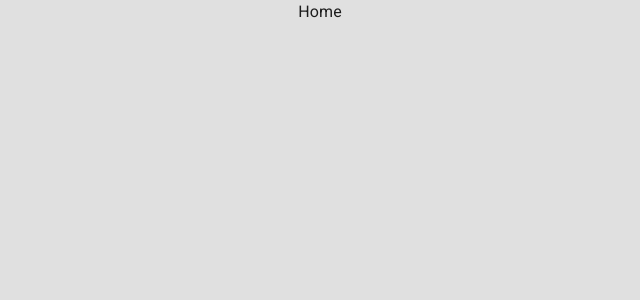
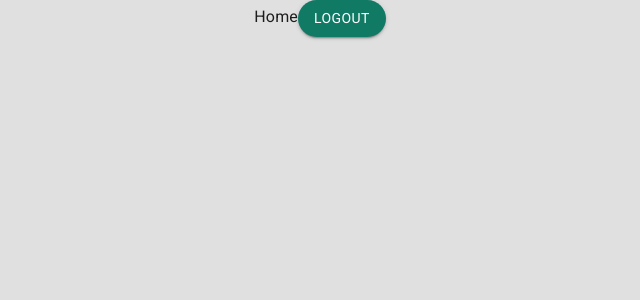
Before and after one commit to ma-lina/codeconnect, a React (Create React App) app in the folder client/: page / in a window 1280 px wide. Shown: the top 300 px of the page, without its empty margins (320-960 px from the left). Built offline with nearby package versions, Linux system fonts and the light colour scheme.

Commit message:
add logout

```diff
--- a/client/src/Components/Logout.tsx
+++ b/client/src/Components/Logout.tsx
@@ -1,9 +1,14 @@
-import React from "react";
+import { useContext } from "react";
+import Button from "@mui/material/Button";
+import { AuthContext } from "../Context/AuthContext";
 
-type Props = {};
-
-function Logout({}: Props) {
-  return <div>Logout</div>;
+function Logout() {
+  const { logOut } = useContext(AuthContext);
+  return (
+    <Button onClick={logOut} variant="contained" color="primary">
+      LOGOUT
+    </Button>
+  );
 }
 
 export default Logout;
--- a/client/src/Context/AuthContext.tsx
+++ b/client/src/Context/AuthContext.tsx
@@ -14,6 +14,7 @@ interface AuthContextType {
   setUser: (user: boolean) => void;
   loginUser: Login;
   setLoginUser: (loginUser: Login) => void;
+  logOut: () => void;
 }
 interface Props {
   children: ReactNode;
@@ -75,7 +76,7 @@ export const AuthContextProvider: React.FC<Props> = ({ children }) => {
       urlencoded.append("email", newUser.email);
       urlencoded.append("password", newUser.password);
       urlencoded.append("image", newUser.image ? newUser.image : "");
-      var requestOptions = {
+      const requestOptions = {
         method: "POST",
         body: urlencoded,
       };
@@ -98,7 +99,7 @@ export const AuthContextProvider: React.FC<Props> = ({ children }) => {
     if (loginUser !== null) {
       urlencoded.append("email", loginUser.email);
       urlencoded.append("password", loginUser.password);
-      var requestOptions = {
+      const requestOptions = {
         method: "POST",
         body: urlencoded,
       };
@@ -107,15 +108,13 @@ export const AuthContextProvider: React.FC<Props> = ({ children }) => {
           "http://localhost:5000/users/login",
           requestOptions
         );
-        const result = await response.json();
-        const token = result.accessToken;
-        console.log(token);
+        const result: any = await response.json();
+        const token: string = result.accessToken;
         if (token) {
           localStorage.setItem("token", token);
         } else {
           console.log("error seting token");
         }
-        console.log("result", result);
         setUser(true);
       } catch (error) {
         console.log("login error", error);
@@ -139,6 +138,12 @@ export const AuthContextProvider: React.FC<Props> = ({ children }) => {
     isUserLoggedIn();
   }, [user]);
 
+  const logOut = () => {
+    localStorage.removeItem("token");
+    setUser(false);
+    // redirectTo("../", { replace: true });
+  };
+
   return (
     <AuthContext.Provider
       value={{
@@ -153,6 +158,7 @@ export const AuthContextProvider: React.FC<Props> = ({ children }) => {
         loginUser,
         setLoginUser,
         logIn,
+        logOut,
       }}
     >
       {children}
--- a/client/src/Views/Home.tsx
+++ b/client/src/Views/Home.tsx
@@ -1,7 +1,13 @@
 import React from "react";
+import Logout from "../Components/Logout";
 
 function Home() {
-  return <div>Home</div>;
+  return (
+    <div>
+      Home
+      <Logout />
+    </div>
+  );
 }
 
 export default Home;
```
